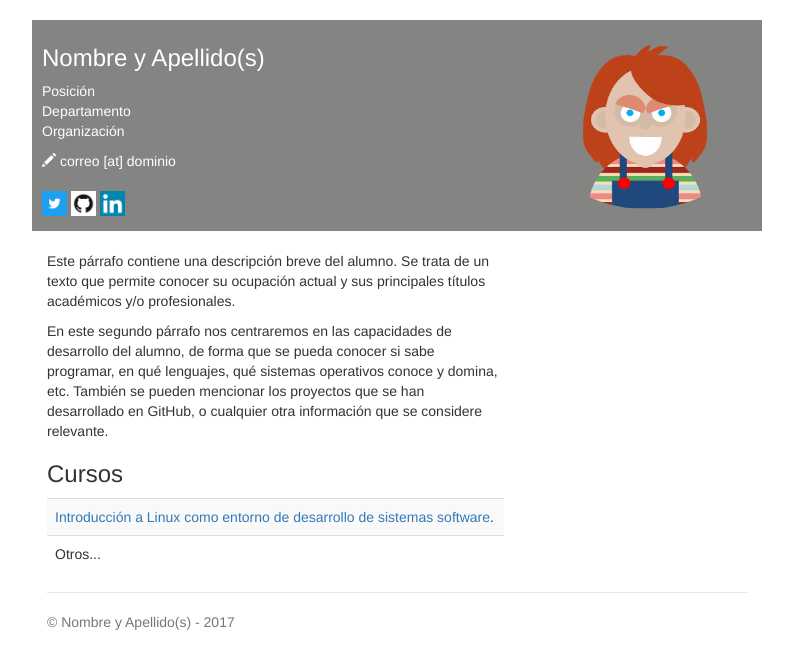
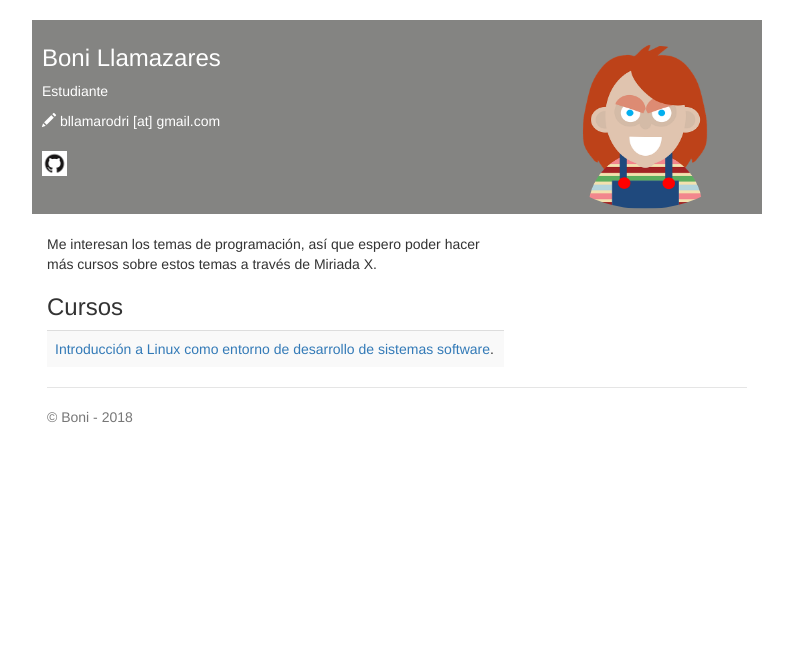
Before and after one commit to bllamarodri/bllamarodri.github.io, a plain HTML site: page index.html in a window 1280 px wide. Shown: the whole page, without its empty margins (243-1036 px from the left). Drawn offline with nearby package versions, Linux system fonts and the light colour scheme.

Commit message:
Versión mejorada página web

```diff
--- a/index.html
+++ b/index.html
@@ -5,10 +5,10 @@
     <meta charset="utf-8">
     <meta name="description" content="Página de ejemplo del MOOC de LINUX - UPM.">
     <!--Sustituir por los datos del alumno-->
-    <meta name="author" content="Nombre y Apellido(s)">
+    <meta name="author" content="Boni">
 
     <!--Sustituir por los datos del alumno-->
-    <title>Nombre y Apellido(s)</title>
+    <title>Boni</title>
 
     <link href="css/bootstrap.min.css" rel="stylesheet">
     <link href="css/style.css" rel="stylesheet">
@@ -17,45 +17,41 @@
   <body>
     <div class="container header-bar">
       <!--Sustituir por los datos del alumno-->
-      <h3>Nombre y Apellido(s) <span><img style="width: 214px; height: 164px;" class='img-circle' alt="Nombre y Apellido(s)" src="img/foto.png" align="right"></span></h3>
+      <h3>Boni Llamazares<span><img style="width: 214px; height: 164px;" class='img-circle' alt="Boni Llamazares" src="img/foto.png" align="right"></span></h3>
       <p>
         <!--Sustituir por los datos del alumno-->
-        Posición<br>
-        Departamento<br>
-        Organización
-      </p>
+        Estudiante<br>
+        </p>
       <address>
         <!--Sustituir por los datos del alumno-->
-        <span class='glyphicon glyphicon-pencil'></span> correo [at] dominio <br>
+        <span class='glyphicon glyphicon-pencil'></span> bllamarodri [at] gmail.com <br>
       </address>
 
       <!--Sustituir por los datos del alumno-->
-      <p><a href="http://twitter.com/usuario" target="blank"><img src="img/twitter-icon.jpg" width=25></a>
+      <!-- <p><a href="http://twitter.com/usuario" target="blank"><img src="img/twitter-icon.jpg" width=25></a> -->
       <!--Sustituir por los datos del alumno-->
-      <a href="http://github.com/usuario" target="blank"><img src="img/github-icon.png" width=25></a>
+      <a href="http://github.com/bllamarodri" target="blank"><img src="img/github-icon.png" width=25></a>
       <!--Sustituir por los datos del alumno-->
-      <a href="https://es.linkedin.com/in/usuario" target="blank"><img src="img/linkedin-icon.png" width=25></a>
+      <!-- <a href="https://es.linkedin.com/in/usuario" target="blank"><img src="img/linkedin-icon.png" width=25></a> -->
     </div>
 
     <div class="container">
       <div class='row'>
         <div class='col-sm-8'>
           <br>
-          <p>Este párrafo contiene una descripción breve del alumno. Se trata de un texto que permite conocer su ocupación actual y sus principales títulos académicos y/o profesionales.  </p>
+          <p>Me interesan los temas de programación, así que espero poder hacer más cursos sobre estos temas a través de Miriada X. </p>
 
-          <p>En este segundo párrafo nos centraremos en las capacidades de desarrollo del alumno, de forma que se pueda conocer si sabe programar, en qué lenguajes, qué sistemas operativos conoce y domina, etc. También se pueden mencionar los proyectos que se han desarrollado en GitHub, o cualquier otra información que se considere relevante.</p>
 
           <h3>Cursos</h3>
           <table class='table table-striped'>
             <tr><td><a href="https://www.miriadax.net" target="blank">Introducción a Linux como entorno de desarrollo de sistemas software</a>.</td></tr>
-            <tr><td>Otros...</td></tr>
           </table>
         </div>
       </div>
 
       <footer class="footer">
         <!--Sustituir por los datos del alumno-->
-        <p>&copy; Nombre y Apellido(s) - 2017</p>
+        <p>&copy; Boni - 2018</p>
       </footer>
 
     </div>
```
